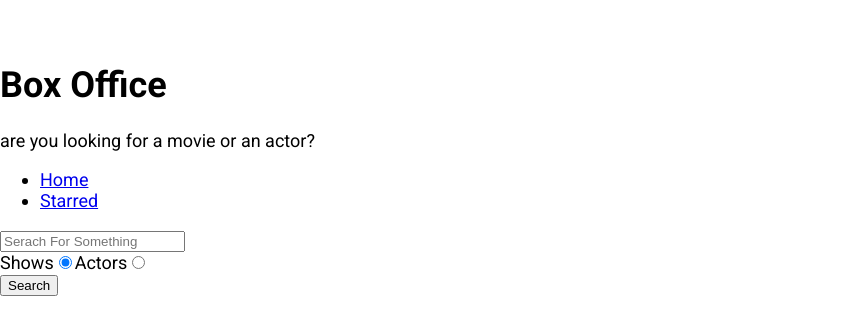
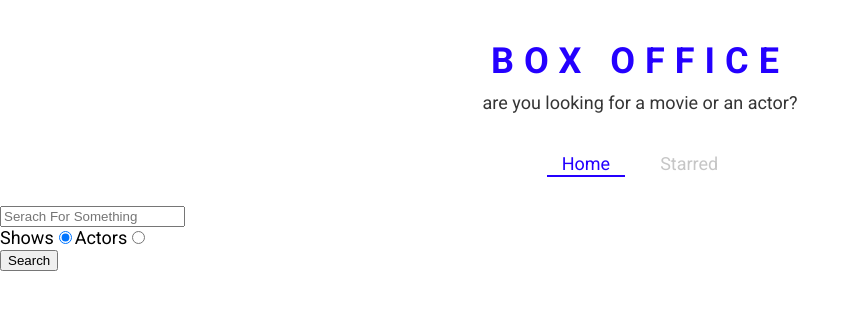
Before and after one commit to atharuddin786/box-office, a React (Create React App) app: page / in a window 1280 px wide. Shown: the top 334 px of the page, without its empty margins (0-860 px from the left). Built offline with nearby package versions, Linux system fonts and the light colour scheme.

Commit message:
defined theme for styled

```diff
--- a/src/App.js
+++ b/src/App.js
@@ -1,16 +1,25 @@
 import { Routes, Route } from "react-router-dom";
-
 import Home from "./pages/Home";
 import Starred from "./pages/Starred";
 import Show from "./pages/Show";
+import { ThemeProvider } from "styled-components";
+const theme = {
+  mainColors: {
+    blue: "#2400ff",
+    gray: "#c6c6c6",
+    dark: "#353535",
+  },
+};
 
 function App() {
   return (
-    <Routes>
-      <Route path="/" element={<Home />} />
-      <Route path="/starred" element={<Starred />} />
-      <Route path="/show/:id" element={<Show />} />
-    </Routes>
+    <ThemeProvider theme={theme}>
+      <Routes>
+        <Route path="/" element={<Home />} />
+        <Route path="/starred" element={<Starred />} />
+        <Route path="/show/:id" element={<Show />} />
+      </Routes>
+    </ThemeProvider>
   );
 }
 
--- a/src/Components/Navs.js
+++ b/src/Components/Navs.js
@@ -1,20 +1,27 @@
 import React from "react";
-import { Link } from "react-router-dom";
+import { useLocation } from "react-router";
+import { NavList, LinkStyled } from "./Navs.styled";
 
 const LINKS = [
   { to: "/", text: "Home" },
   { to: "/starred", text: "Starred" },
 ];
 const Navs = () => {
+  const location = useLocation();
   return (
     <div>
-      <ul>
+      <NavList>
         {LINKS.map((item) => (
           <li key={item.to}>
-            <Link to={item.to}>{item.text}</Link>
+            <LinkStyled
+              to={item.to}
+              className={item.to === location.pathname ? "active" : ""}
+            >
+              {item.text}
+            </LinkStyled>
           </li>
         ))}
-      </ul>
+      </NavList>
     </div>
   );
 };
--- /dev/null
+++ b/src/Components/Navs.styled.js
@@ -0,0 +1,41 @@
+import styled from "styled-components";
+import { Link } from "react-router-dom";
+
+export const NavList = styled.ul`
+  display: flex;
+  justify-content: center;
+  list-style: none;
+  margin: 0 0 30px;
+  padding: 0;
+`;
+
+export const LinkStyled = styled(Link)`
+  margin: 0 10px;
+  padding: 3px 15px;
+  position: relative;
+  text-decoration: none;
+  color: ${({ theme }) => theme.mainColors.gray};
+  &.active {
+    color: ${({ theme }) => theme.mainColors.blue};
+    &:after {
+      content: "";
+      position: absolute;
+      display: block;
+      height: 2px;
+      left: 0%;
+      bottom: 0;
+      background-color: ${({ theme }) => theme.mainColors.blue};
+      animation: slide-in 0.3s ease-in forwards;
+      @keyframes slide-in {
+        from {
+          left: 50%;
+          width: 0;
+        }
+        to {
+          left: 0%;
+          width: 100%;
+        }
+      }
+    }
+  }
+`;
--- a/src/Components/Title.js
+++ b/src/Components/Title.js
@@ -1,11 +1,12 @@
 import React from "react";
+import { TitleWrapper } from "./Title.styled";
 
 const Title = ({ title, subtitle }) => {
   return (
-    <div>
+    <TitleWrapper>
       <h1>{title}</h1>
       <p>{subtitle}</p>
-    </div>
+    </TitleWrapper>
   );
 };
 
--- /dev/null
+++ b/src/Components/Title.styled.js
@@ -0,0 +1,17 @@
+import styled from "styled-components";
+export const TitleWrapper = styled.div`
+  text-align: center;
+  margin: 0 0 40px;
+
+  h1 {
+    color: ${({ theme }) => theme.mainColors.blue};
+    letter-spacing: 10px;
+    text-transform: uppercase;
+    margin: 0 0 10px;
+  }
+
+  p {
+    color: ${({ theme }) => theme.mainColors.dark};
+    margin: 0;
+  }
+`;
```
